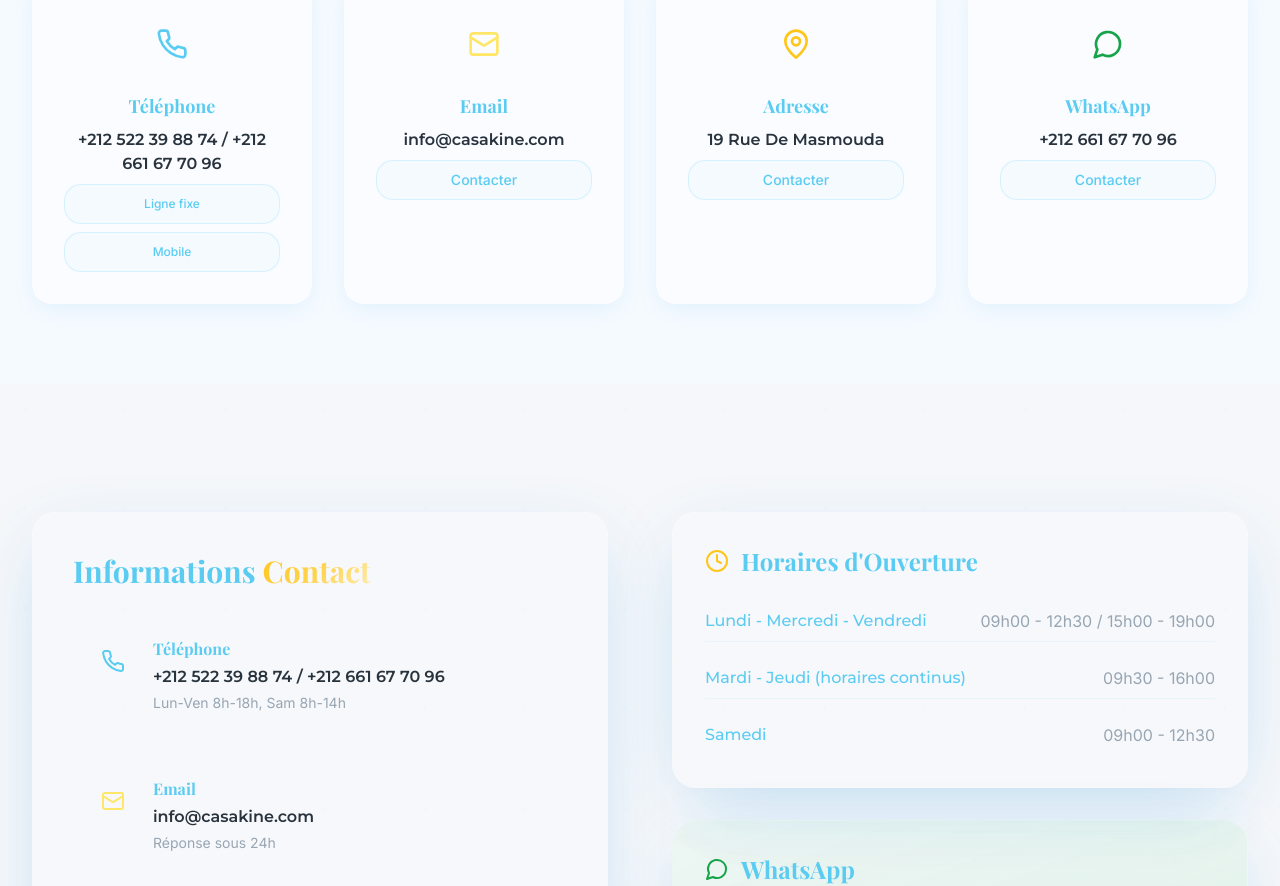
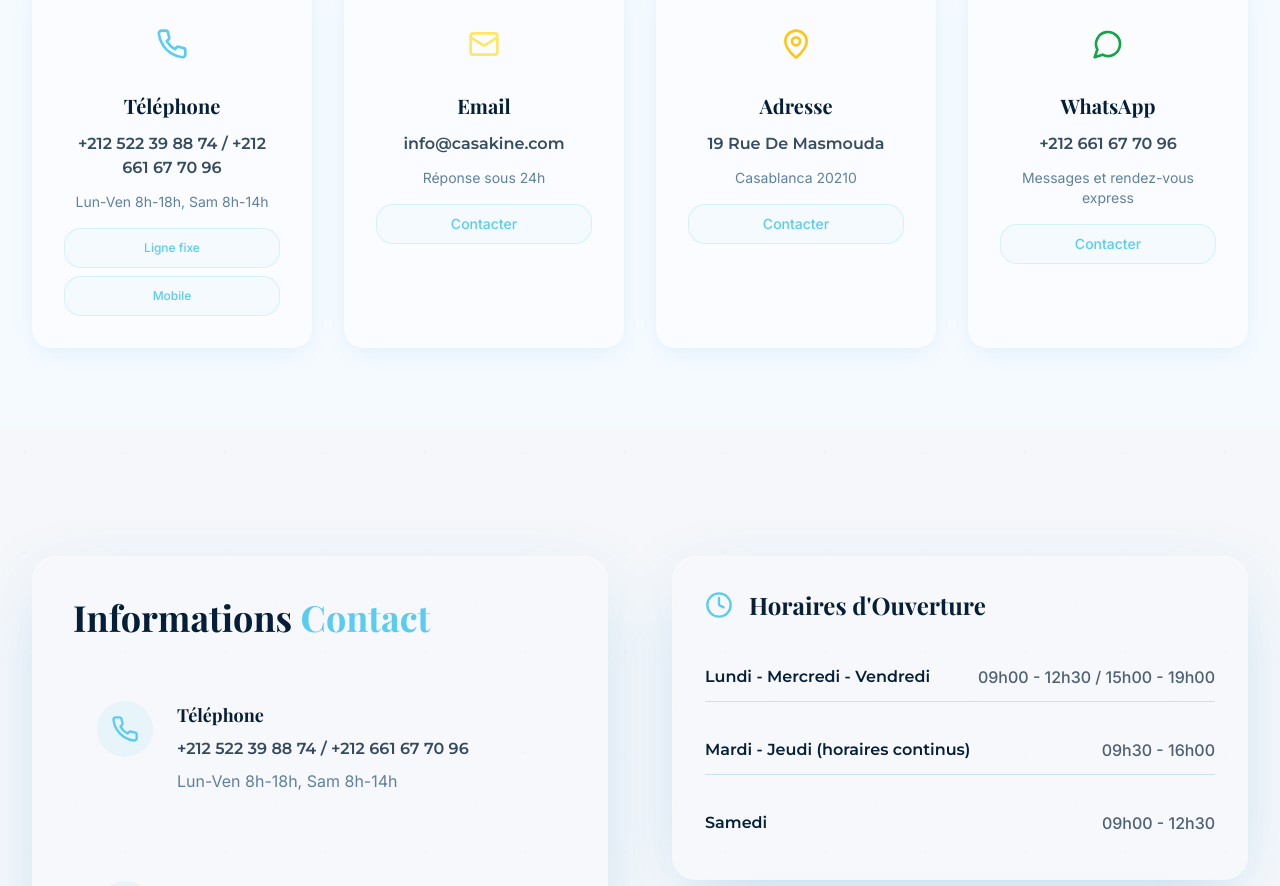
Before and after one commit to Napooc/CasaKine, a React (Vite) app: page /contact in a window 1280 px wide. Shown: the part 980-1866 px from the top of the page. Built offline with nearby package versions, Linux system fonts and the light colour scheme.

Commit message:
Fix contact page text visibility
Adjusted text visibility and spacing on the contact page to improve readability and modern aesthetics, while preserving existing fonts and page elements.

```diff
--- a/src/pages/Contact.tsx
+++ b/src/pages/Contact.tsx
@@ -94,11 +94,14 @@ const Contact = () => {
                       <div className="w-16 h-16 mx-auto mb-4 rounded-full bg-gradient-primary/10 flex items-center justify-center group-hover:animate-pulse-glow">
                         <Icon className={`w-8 h-8 ${info.color} group-hover:scale-110 transition-transform duration-300`} />
                       </div>
-                      <h3 className="text-lg font-playfair font-bold text-primary mb-2">
+                       <h3 className="text-xl font-playfair font-bold text-foreground mb-3">
                          {info.title}
                        </h3>
-                      <p className="text-neutral font-montserrat font-semibold mb-2">
+                       <p className="text-foreground/80 font-montserrat font-semibold mb-3 text-base">
                          {info.value}
+                       </p>
+                       <p className="text-muted-foreground text-sm mb-4">
+                         {info.description}
                        </p>
 
 
@@ -127,25 +130,25 @@ const Contact = () => {
             {/* Contact Information */}
             <ScrollAnimation animation="slide-left">
               <div className="glass-card p-10 rounded-3xl shadow-strong">
-                <h2 className="text-3xl font-playfair font-bold text-primary mb-8">
-                  Informations <span className="text-gradient-accent">Contact</span>
+                 <h2 className="text-4xl font-playfair font-bold text-foreground mb-10">
+                   Informations <span className="text-primary">Contact</span>
                  </h2>
 
-                <div className="space-y-8">
+                 <div className="space-y-10">
                    {contactInfo.map((info, index) => {
                    const Icon = info.icon;
-                  return <div key={index} className="flex items-start space-x-4 p-4 rounded-xl hover:bg-gradient-primary/5 transition-colors duration-300">
-                        <div className={`w-12 h-12 rounded-full bg-gradient-primary/10 flex items-center justify-center flex-shrink-0`}>
-                          <Icon className={`w-6 h-6 ${info.color}`} />
+                   return <div key={index} className="flex items-start space-x-6 p-6 rounded-xl hover:bg-muted/30 transition-colors duration-300">
+                         <div className={`w-14 h-14 rounded-full bg-primary/10 flex items-center justify-center flex-shrink-0`}>
+                           <Icon className={`w-7 h-7 text-primary`} />
                          </div>
                          <div className="flex-1">
-                          <h3 className="font-playfair font-bold text-primary mb-1">
+                           <h3 className="font-playfair font-bold text-foreground mb-2 text-lg">
                              {info.title}
                            </h3>
-                          <p className="text-neutral font-montserrat font-semibold mb-1">
+                           <p className="text-foreground/80 font-montserrat font-semibold mb-2 text-base">
                              {info.value}
                            </p>
-                          <p className="text-neutral-light text-sm">
+                           <p className="text-muted-foreground">
                              {info.description}
                            </p>
                          </div>
@@ -161,16 +164,16 @@ const Contact = () => {
 
                 {/* Horaires */}
                 <div className="glass-card p-8 rounded-3xl shadow-strong">
-                  <h3 className="text-2xl font-playfair font-bold text-primary mb-6 flex items-center">
-                    <Clock className="w-6 h-6 mr-3 text-accent" />
+                   <h3 className="text-2xl font-playfair font-bold text-foreground mb-8 flex items-center">
+                     <Clock className="w-7 h-7 mr-4 text-primary" />
                      Horaires d'Ouverture
                    </h3>
-                  <div className="space-y-4">
-                    {horaires.map((horaire, index) => <div key={index} className="flex justify-between items-center py-2 border-b border-primary/10 last:border-b-0">
-                        <span className="font-montserrat font-medium text-primary">
+                   <div className="space-y-6">
+                     {horaires.map((horaire, index) => <div key={index} className="flex justify-between items-center py-3 border-b border-border last:border-b-0">
+                         <span className="font-montserrat font-semibold text-foreground">
                            {horaire.jour}
                          </span>
-                        <span className="text-neutral-light">
+                         <span className="text-foreground/70 font-medium">
                            {horaire.heures}
                          </span>
                        </div>)}
@@ -184,11 +187,11 @@ const Contact = () => {
 
                 {/* WhatsApp */}
                 <div className="glass-card p-8 rounded-3xl shadow-strong bg-gradient-to-br from-green-500/5 to-green-500/10">
-                  <h3 className="text-2xl font-playfair font-bold text-primary mb-4 flex items-center">
-                    <MessageCircle className="w-6 h-6 mr-3 text-green-600" />
+                   <h3 className="text-2xl font-playfair font-bold text-foreground mb-6 flex items-center">
+                     <MessageCircle className="w-7 h-7 mr-4 text-green-600" />
                      WhatsApp
                    </h3>
-                  <p className="text-neutral-light mb-6">
+                   <p className="text-foreground/70 mb-8 text-base leading-relaxed">
                      Échangez rapidement avec notre équipe via WhatsApp
                      pour des questions ou prises de rendez-vous express.
                    </p>
@@ -208,10 +211,10 @@ const Contact = () => {
         <div className="max-w-7xl mx-auto px-6 lg:px-8">
           <ScrollAnimation animation="fade-up">
             <div className="text-center mb-12">
-              <h2 className="text-4xl md:text-5xl font-playfair font-bold text-primary mb-6">
-                Comment <span className="text-gradient-accent">Nous Trouver</span>
+               <h2 className="text-4xl md:text-5xl font-playfair font-bold text-foreground mb-8">
+                 Comment <span className="text-primary">Nous Trouver</span>
                </h2>
-              <p className="text-xl text-neutral-light max-w-3xl mx-auto">
+               <p className="text-xl text-foreground/70 max-w-3xl mx-auto leading-relaxed">
                  Situé au cœur de Casablanca, notre centre est facilement accessible
                </p>
             </div>
```
Lines whose indentation alone changed are shown as unchanged.
